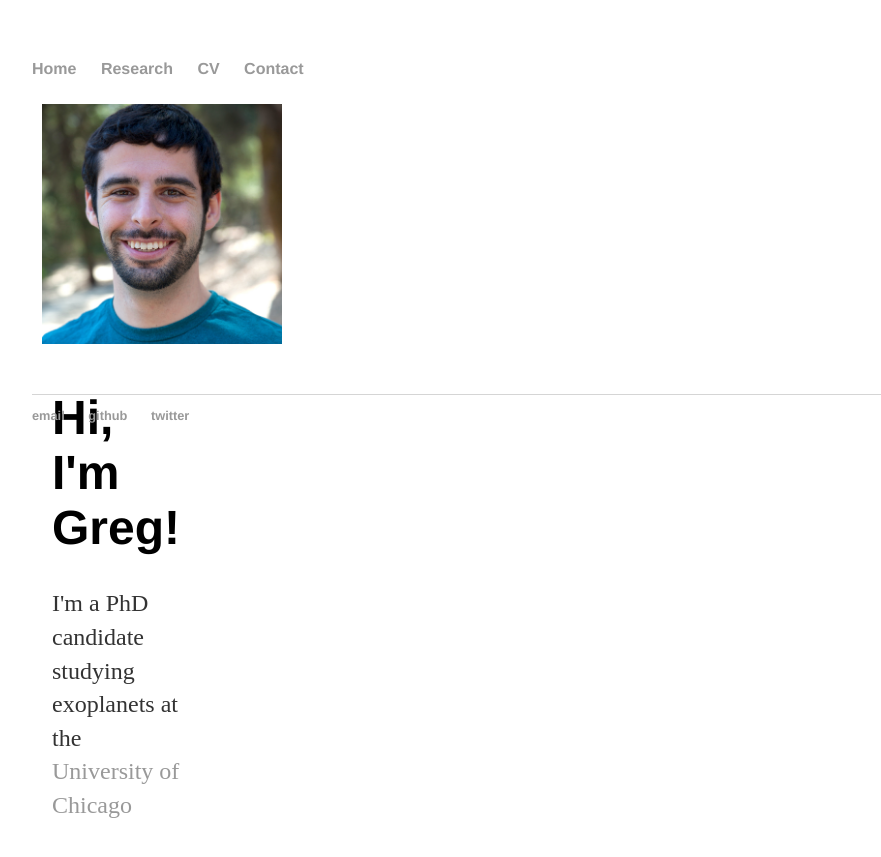
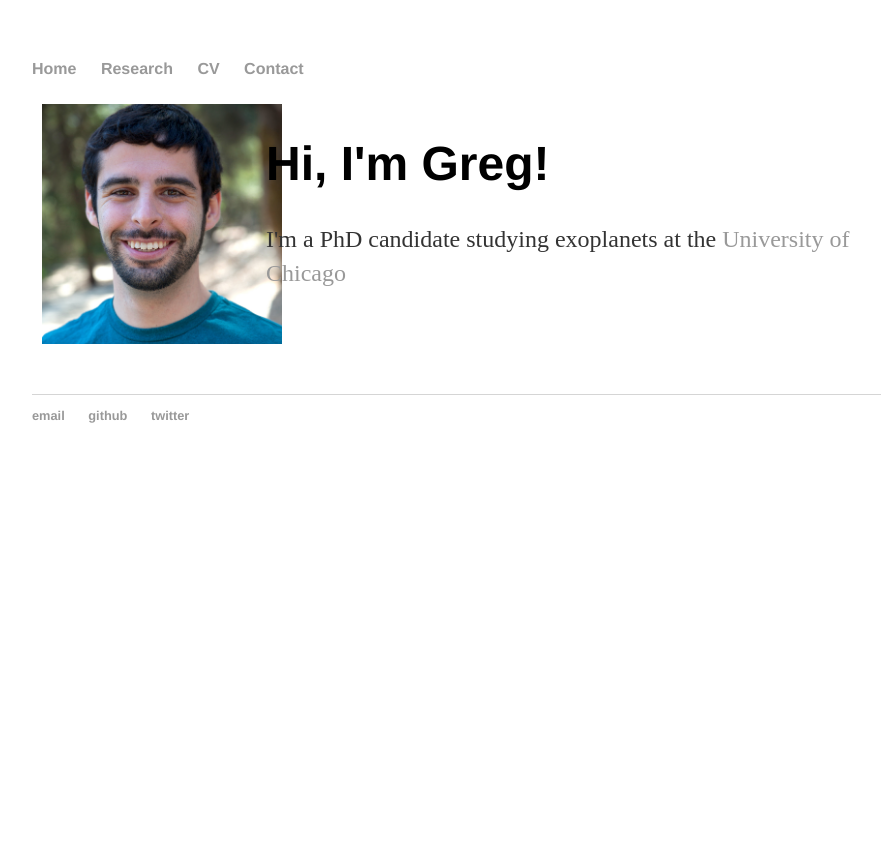
Before and after one commit to gjgilbert/gjgilbert.github.io, a Jekyll site: the page built from index.html, in a window 1280 px wide. Shown: the top 857 px of the page, without its empty margins (160-1041 px from the left). Built offline with Jekyll 4.4.1, drawn with Linux system fonts in a browser that asks for light colours.

Commit message:
Update index.html

```diff
--- a/index.html
+++ b/index.html
@@ -34,7 +34,7 @@ title: Greg Gilbert
 <body>
 	<div class="row">
 	  <div class="column left">
-	    <img src="headshot.jpg" width="240", height="240")
+		<body><img src="headshot.jpg" width="240", height="240"></body>
 	  </div>
 	  <div class="column right">
 	    <h1>Hi, I'm Greg!</h1>
```
